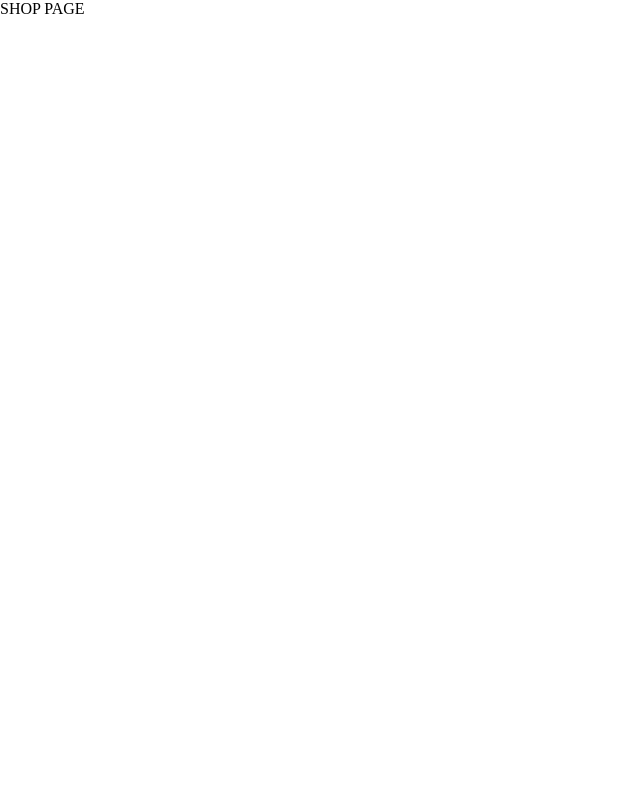
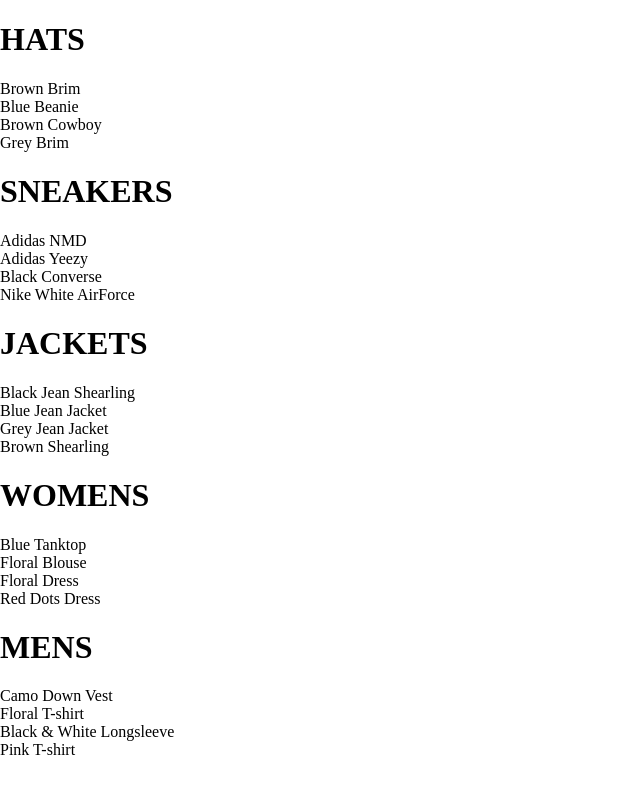
Before and after one commit to Gargar77/glutags, a React (Create React App) app: page /shop in a window 1280 px wide. Shown: the top 794 px of the page, without its empty margins (0-640 px from the left). Built offline with nearby package versions, Linux system fonts and the light colour scheme; a web font is replaced by a local one.

Commit message:
adding collection preview component

```diff
--- /dev/null
+++ b/src/components/preview-collection/collection-preview.component.jsx
@@ -0,0 +1,21 @@
+import React from 'react';
+
+import './collection-preview.styles.scss';
+
+const CollectionPreview = ({title,items}) => (
+    <div className="collection-preview">
+        <h1 className="title">{title.toUpperCase()}</h1>
+        <div className="preview">
+            {
+                items.filter((item,idx) => idx < 4)
+                .map( item => (
+                    <div key={item.id}>{item.name}</div>
+                ))
+            }
+
+        </div>
+    </div>
+)
+
+
+export default CollectionPreview;
--- a/src/pages/shop/shop.component.jsx
+++ b/src/pages/shop/shop.component.jsx
@@ -1,6 +1,8 @@
 import React from 'react';
 
 import SHOP_DATA from './shop.data';
+
+import CollectionPreview from '../../components/preview-collection/collection-preview.component'
 
 class ShopPage extends React.Component {
     constructor(props) {
@@ -12,7 +14,14 @@
     }
 
     render() {
-        return <div>SHOP PAGE</div>;
+        const {collections} = this.state;
+        return <div className="shop-page">
+            {
+                collections.map(({id,...otherCollectionProps}) => (
+                    <CollectionPreview key={id} {...otherCollectionProps}/>
+                ))
+            }
+        </div>;
     }
 }
 
```
Also changed, not shown: src/components/preview-collection/collection-preview.styles.scss (added).
